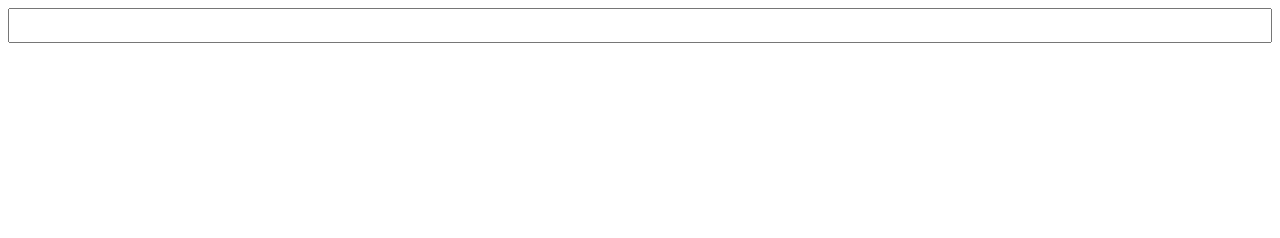
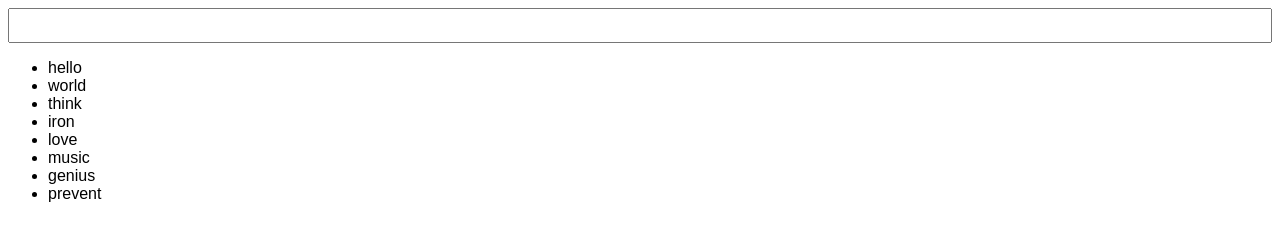
Before and after one commit to Joheb133/Typing-Speed-Test, a plain HTML site: page index.html in a window 1280 px wide. Drawn offline with Linux system fonts and the light colour scheme.

Commit message:
Simple typing test implemented
A list of items is shown, if the user spells a word correctly in the list, it is removed from the list and page.

```diff
--- a/app.js
+++ b/app.js
@@ -2,8 +2,31 @@
 // input is fed to js
 // input has to match output
 
-const inputEl = document.getElementById("input-el");
+let words = [
+    "hello", "world", "think", "iron",
+    "love", "music", "genius", "prevent",
+]
+const inputEl = document.getElementById("input-el")
+const ulEl = document.getElementById("ul-el")
 
 inputEl.addEventListener("keyup", function() {
-    console.log(inputEl.value)
+    for(i = 0; i < words.length; i++){
+        if(inputEl.value === words[i]){
+            words.splice(i, 1)
+            render()
+            inputEl.value = "";
+        }
+    }
 })
+
+function render(){
+    let listItems = "";
+    for(i = 0; i < words.length; i++){
+        listItems += `
+        <li> ${words[i]} </li>
+        `
+    }
+    ulEl.innerHTML = listItems
+}
+
+render()
--- a/index.html
+++ b/index.html
@@ -9,6 +9,7 @@
 </head>
 <body>
     <input type="text" id="input-el">
+    <ul id="ul-el"></ul>
     <script src="app.js"></script>
 </body>
 </html>
```
